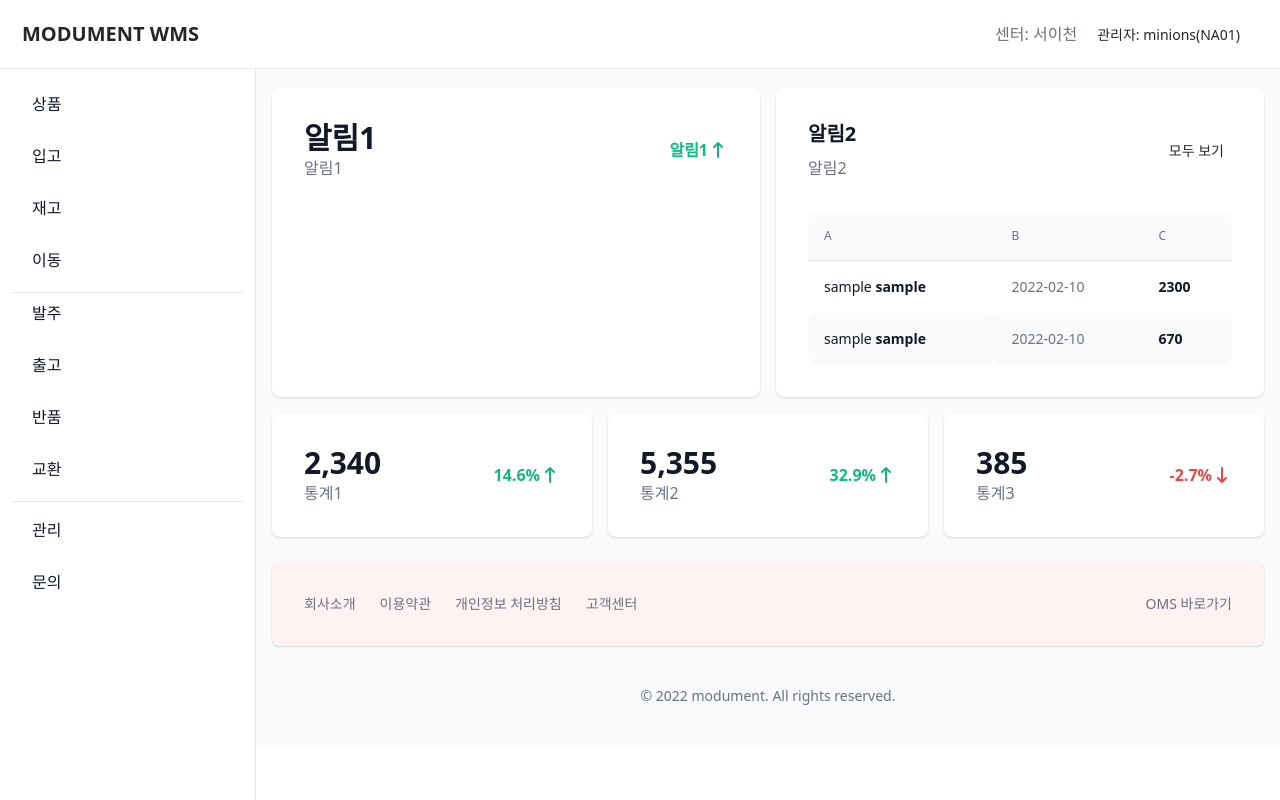
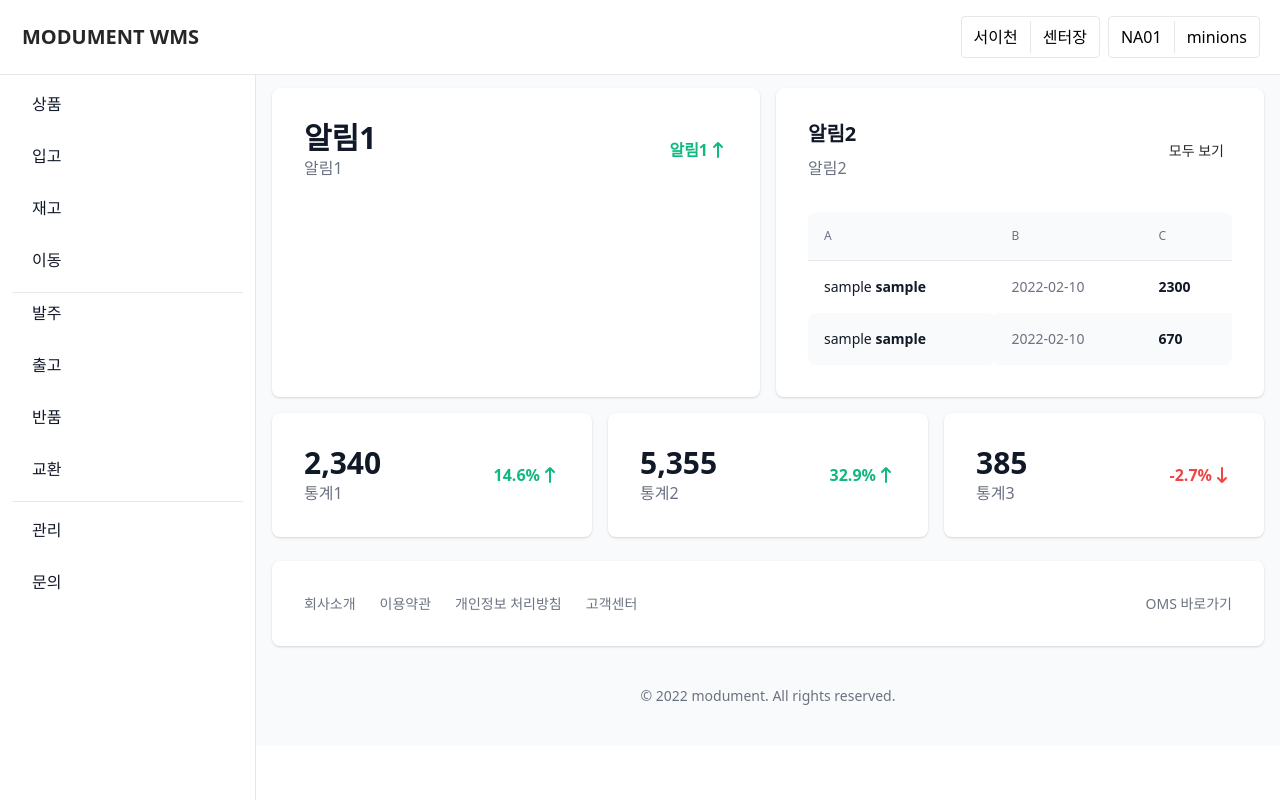
Before and after one commit to maliethy/modu_wms_react, a Next.js app: page / in a window 1280 px wide. Built offline with nearby package versions, Linux system fonts and the light colour scheme.

Commit message:
feat: make Sidebar Toggle bar, make name tag at Headerbar

```diff
--- a/Components/Footerbar.tsx
+++ b/Components/Footerbar.tsx
@@ -2,7 +2,7 @@ import react from 'react';
 
 function Footerbar() {
   return (
-    <footer className="bg-white tb:bg-red-50 flex flex-col justify-center items-center tb:flex-row  tb:justify-between shadow rounded-lg p-4 md:p-6 md:p-8 my-6 mx-4">
+    <footer className="bg-white flex flex-col justify-center items-center tb:flex-row  tb:justify-between shadow rounded-lg p-4 md:p-6 md:p-8 my-6 mx-4">
       <ul className="flex items-center flex-wrap mb-6 tb:mb-0">
         <li>
           <a href="#" className="text-sm font-normal text-gray-500 hover:underline mr-4 tb:mr-6">
--- a/Components/Headerbar.tsx
+++ b/Components/Headerbar.tsx
@@ -1,47 +1,48 @@
-import react from 'react';
+import React, { useState, useCallback } from 'react';
+import RiBarChartHorizontalFill from '@meronex/icons/ri/RiBarChartHorizontalFill';
 
-function Headerbar() {
+function Headerbar({ handleVisibleSidebar }) {
   return (
     <nav className="bg-white border-b border-gray-200 fixed z-30 w-full">
-      <div className="px-3 py-5 lg:px-5 lg:pl-3">
-        <div className="flex items-center justify-between">
-          <div className="flex items-center justify-start">
+      <div className="px-3 py-3.5 sm:py-4 lg:px-5 lg:pl-3">
+        <div className="flex items-center justify-center tb:justify-between flex-wrap ">
+          <div className="flex items-center mb-2 sm:mb-0">
             <button
               id="toggleSidebarMobile"
               aria-expanded="true"
               aria-controls="sidebar"
-              className="lg:hidden mr-2 text-gray-600 hover:text-gray-900 cursor-pointer p-2 hover:bg-gray-100 focus:bg-gray-100 focus:ring-2 focus:ring-gray-100 rounded"
+              className="lg:hidden mr-2 text-gray-600 hover:text-gray-900 cursor-pointer p-2 hover:bg-gray-100  rounded"
+              onClick={handleVisibleSidebar}
             >
-              {/* mobile toggle bar*/}
-              <span>bar</span>
-              {/* mobile close button */}
+              <RiBarChartHorizontalFill />
             </button>
             <a href="https://demo.themesberg.com/windster/" className="text-xl font-bold flex items-center lg:ml-2.5">
-              {/* logo */}
               <span className="self-center whitespace-nowrap">MODUMENT WMS</span>
             </a>
           </div>
-          <div className="flex items-center">
+          <div className="flex items-center justify-end">
             <button
-              id="toggleSidebarMobileSearch"
               type="button"
-              className="lg:hidden text-gray-500 hover:text-gray-900 hover:bg-gray-100 p-2 rounded-lg"
+              className="flex text-center items-center border text-base font-medium rounded text-black bg-white hover:bg-gray-100 py-1 mr-2"
             >
-              <span className="sr-only">Search</span>
-              {/* <svg className="w-6 h-6" fill="currentColor" viewBox="0 0 20 20" xmlns="http://www.w3.org/2000/svg">
-                <path
-                  fill-rule="evenodd"
-                  d="M8 4a4 4 0 100 8 4 4 0 000-8zM2 8a6 6 0 1110.89 3.476l4.817 4.817a1 1 0 01-1.414 1.414l-4.816-4.816A6 6 0 012 8z"
-                  clip-rule="evenodd"
-                ></path>
-              </svg> */}
+              <div className="border-r px-3 py-1">
+                <span>서이천</span>
+              </div>
+              <div className="px-3 py-1">
+                <span>센터장</span>
+              </div>
             </button>
-            <div className="flex items-center">
-              <span className="text-base font-normal text-gray-500 mr-5">센터: 서이천</span>
-              <div className="mr-5">
-                <span>관리자: minions(NA01)</span>
+            <button
+              type="button"
+              className="flex text-center items-center border text-base font-medium rounded text-black bg-white hover:bg-gray-100 py-1 "
+            >
+              <div className="border-r px-3 py-1">
+                <span>NA01</span>
               </div>
-            </div>
+              <div className="px-3 py-1">
+                <span>minions</span>
+              </div>
+            </button>
           </div>
         </div>
       </div>
--- a/Components/Sidebar.tsx
+++ b/Components/Sidebar.tsx
@@ -1,10 +1,12 @@
 import react from 'react';
 
-function Sidebar() {
+function Sidebar({ visible }) {
   return (
     <aside
       id="sidebar"
-      className="fixed hidden z-20 h-full top-0 left-0 pt-16 flex lg:flex flex-shrink-0 flex-col w-64 transition-width duration-75"
+      className={`fixed  ${
+        visible ? 'block' : 'hidden'
+      } lg:block z-20 h-full top-0 left-0 pt-16 flex lg:flex flex-shrink-0 flex-col w-64 transition-width duration-75`}
       aria-label="Sidebar"
     >
       <div className="relative flex-1 flex flex-col min-h-0 border-r border-gray-200 bg-white pt-0">
--- a/layouts/GlobalLayout.tsx
+++ b/layouts/GlobalLayout.tsx
@@ -1,21 +1,37 @@
-import react, { ReactNode } from 'react';
+import React, { ReactNode, useState, useCallback, useEffect } from 'react';
 import Headerbar from '../Components/Headerbar';
 import Sidebar from '../Components/Sidebar';
 import Footerbar from '../Components/Footerbar';
+import getWindowDimensions from '@utils/getWindowDimensions';
 
 interface GlobalLayoutProps {
   children: ReactNode;
 }
 function GlobalLayout({ children }: GlobalLayoutProps) {
+  const [visible, setVisible] = useState(true);
+
+  const handleVisibleSidebar = useCallback(() => {
+    setVisible((prev) => !prev);
+  }, []);
+
+  // useEffect(() => {
+  //   console.log('visible', visible);
+  // }, [visible]);
+
+  useEffect(() => {
+    if (getWindowDimensions()?.width < 1024) {
+      setVisible(false);
+    } else {
+      setVisible(true);
+    }
+    // console.log(getWindowDimensions().width);
+  }, []);
+
   return (
-    // <>
-    //
-    // </>
-
     <div>
-      <Headerbar />
-      <Sidebar />
-      <div className="flex overflow-hidden bg-white pt-16">
+      <Headerbar handleVisibleSidebar={handleVisibleSidebar} />
+      <Sidebar visible={visible} />
+      <div className="flex overflow-hidden bg-white pt-28 xs:pt-16">
         <div className="bg-gray-900 opacity-50 hidden fixed inset-0 z-10" id="sidebarBackdrop"></div>
         <div id="main-content" className="h-full w-full bg-gray-50 relative overflow-y-auto lg:ml-64">
           <div>{children}</div>
--- a/package.json
+++ b/package.json
@@ -12,6 +12,7 @@
   "author": "",
   "license": "MIT",
   "dependencies": {
+    "@meronex/icons": "^4.0.0",
     "@next/bundle-analyzer": "^12.0.4",
     "babel-plugin-import": "^1.13.3",
     "classnames": "^2.3.1",
--- a/tailwind.config.js
+++ b/tailwind.config.js
@@ -5,6 +5,7 @@ module.exports = {
   theme: {
     screens: {
       //Responsive Design
+      xs: '475px',
       tb: '600px', //tablet
       ...defaultTheme.screens,
     },
--- /dev/null
+++ b/utils/getWindowDimensions.ts
@@ -0,0 +1,12 @@
+import React from 'react';
+
+function getWindowDimensions() {
+  const { innerWidth: width, innerHeight: height } = window;
+
+  return {
+    width,
+    height,
+  };
+}
+
+export default getWindowDimensions;
```
Also changed, not shown: 1 other file (tests, documents, lock files or other folders).
